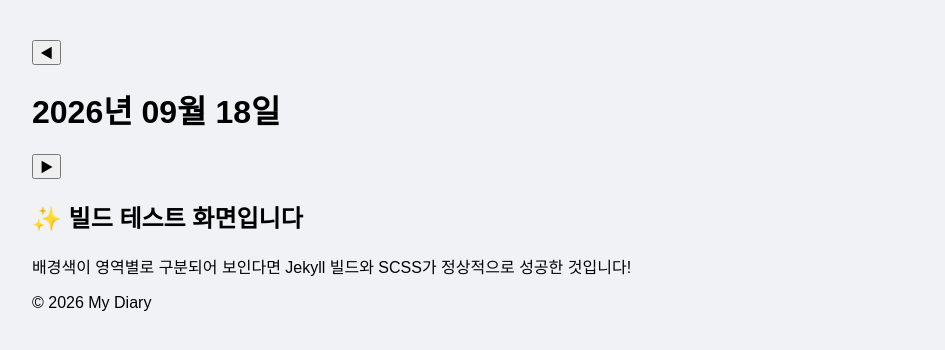
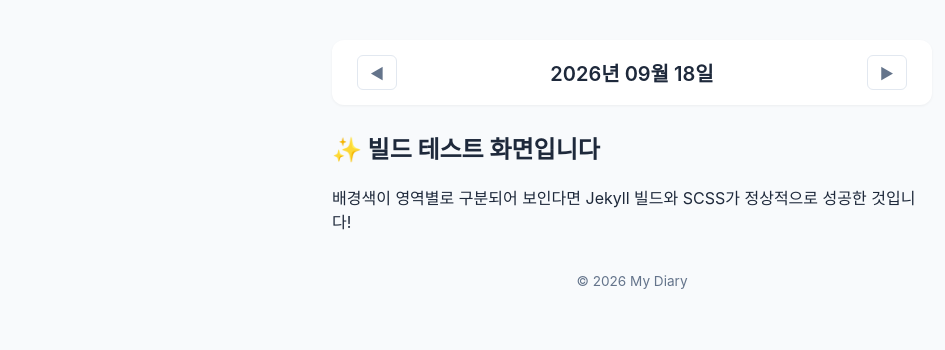
Before and after one commit to yunj3h/yunj3h.github.io, a Jekyll site: the page built from index.md, in a window 1280 px wide. Shown: the top 350 px of the page, without its empty margins (8-953 px from the left). Built offline with Jekyll 4.4.1, drawn with Linux system fonts in a browser that asks for light colours.

Commit message:
Refactor styles in style.scss for improved layout

```diff
--- a/assets/css/style.scss
+++ b/assets/css/style.scss
@@ -1,45 +1,104 @@
 ---
 ---
 
-/* 전체 페이지 기본 설정 */
+$primary-color: #3b82f6;
+$bg-color: #f8fafc;
+$card-bg: #ffffff;
+$text-color: #1e293b;
+$subtext-color: #64748b;
+
 body {
-  font-family: sans-serif;
+  font-family: -apple-system, BlinkMacSystemFont, "Segoe UI", Roboto, sans-serif;
+  background-color: $bg-color;
+  color: $text-color;
   margin: 0;
-  padding: 40px;
-  background-color: #f0f2f5;
+  padding: 40px 20px;
+  display: flex;
+  justify-content: center;
 }
 
-/* Header 영역: 연한 파란색 배경 */
-.box-header {
-  background-color: #d0e1fd;
-  padding: 20px;
-  border-radius: 8px;
-  margin-bottom: 20px;
-  h1 {
+.diary-container {
+  width: 100%;
+  max-width: 600px;
+}
+
+/* 상단 날짜 네비게이션 */
+.diary-header {
+  display: flex;
+  align-items: center;
+  justify-content: space-between;
+  background: $card-bg;
+  padding: 15px 25px;
+  border-radius: 12px;
+  box-shadow: 0 1px 3px rgba(0,0,0,0.05);
+  margin-bottom: 25px;
+
+  .current-date {
+    font-size: 1.25rem;
+    font-weight: 600;
     margin: 0;
-    color: #1d4ed8;
-    font-size: 1.5rem;
+    color: $text-color;
+  }
+
+  .nav-btn {
+    background: none;
+    border: 1px solid #e2e8f0;
+    border-radius: 6px;
+    padding: 6px 12px;
+    cursor: pointer;
+    font-size: 0.9rem;
+    color: $subtext-color;
+    transition: all 0.2s;
+
+    &:hover {
+      background: #f1f5f9;
+      color: $text-color;
+    }
   }
 }
 
-/* Main 영역: 연한 초록색 배경 */
-.box-main {
-  background-color: #d1fae5;
-  padding: 30px;
-  border-radius: 8px;
+/* 다이어리 카드 (각각의 기록) */
+.diary-entry {
+  background: $card-bg;
+  padding: 24px;
+  border-radius: 12px;
+  box-shadow: 0 1px 3px rgba(0,0,0,0.05);
   margin-bottom: 20px;
-  min-height: 150px;
-  color: #065f46;
+  border-left: 4px solid $primary-color;
+
+  .entry-meta {
+    font-size: 0.85rem;
+    color: $subtext-color;
+    margin-bottom: 12px;
+    font-weight: 500;
+  }
+
+  .entry-content {
+    line-height: 1.7;
+    font-size: 1rem;
+
+    p {
+      margin: 0 0 10px 0;
+      &:last-child {
+        margin-bottom: 0;
+      }
+    }
+  }
 }
 
-/* Footer 영역: 연한 회색 배경 */
-.box-footer {
-  background-color: #e5e7eb;
-  padding: 15px;
-  border-radius: 8px;
-  color: #4b5563;
+/* 빈 상태 메시지 */
+.diary-empty {
   text-align: center;
-  p {
-    margin: 0;
-  }
+  padding: 40px 0;
+  color: $subtext-color;
+  background: $card-bg;
+  border-radius: 12px;
+  box-shadow: 0 1px 3px rgba(0,0,0,0.05);
 }
+
+.diary-footer {
+  text-align: center;
+  margin-top: 40px;
+  font-size: 0.85rem;
+  color: $subtext-color;
+}
```
